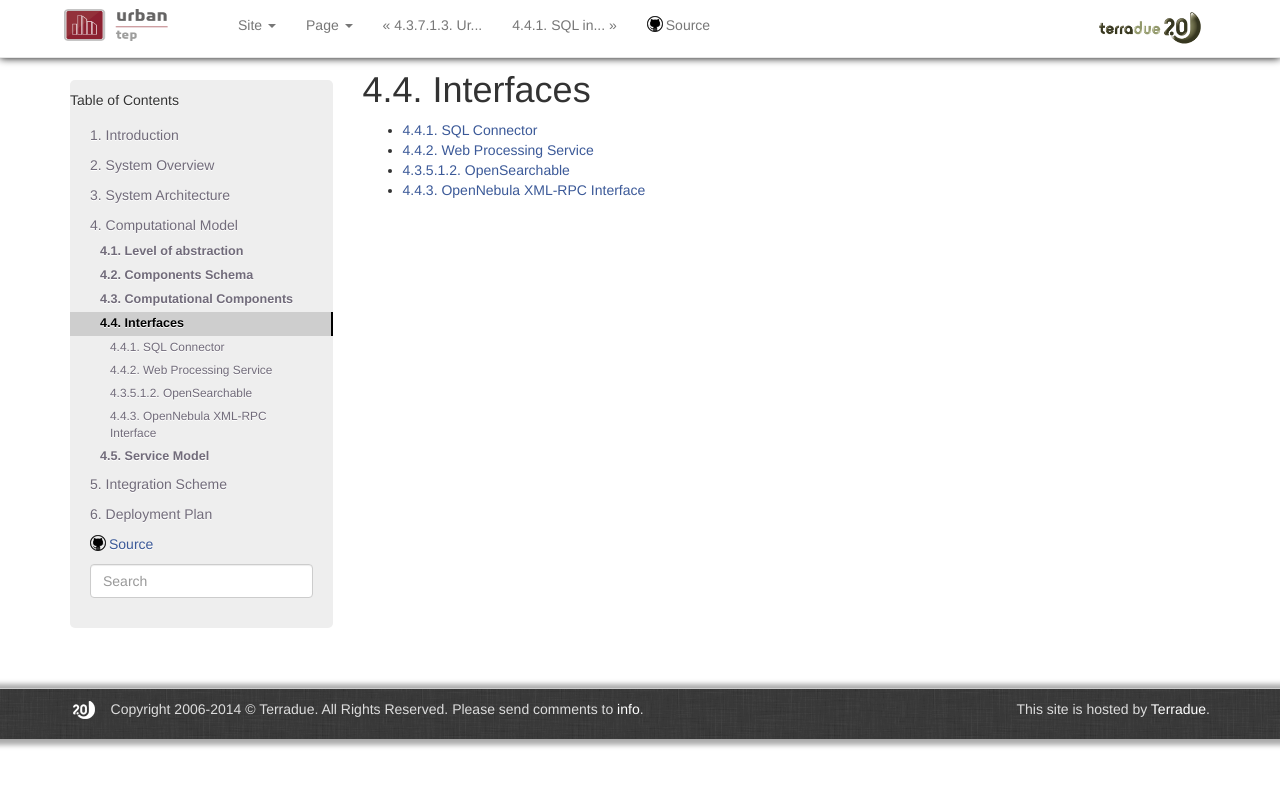
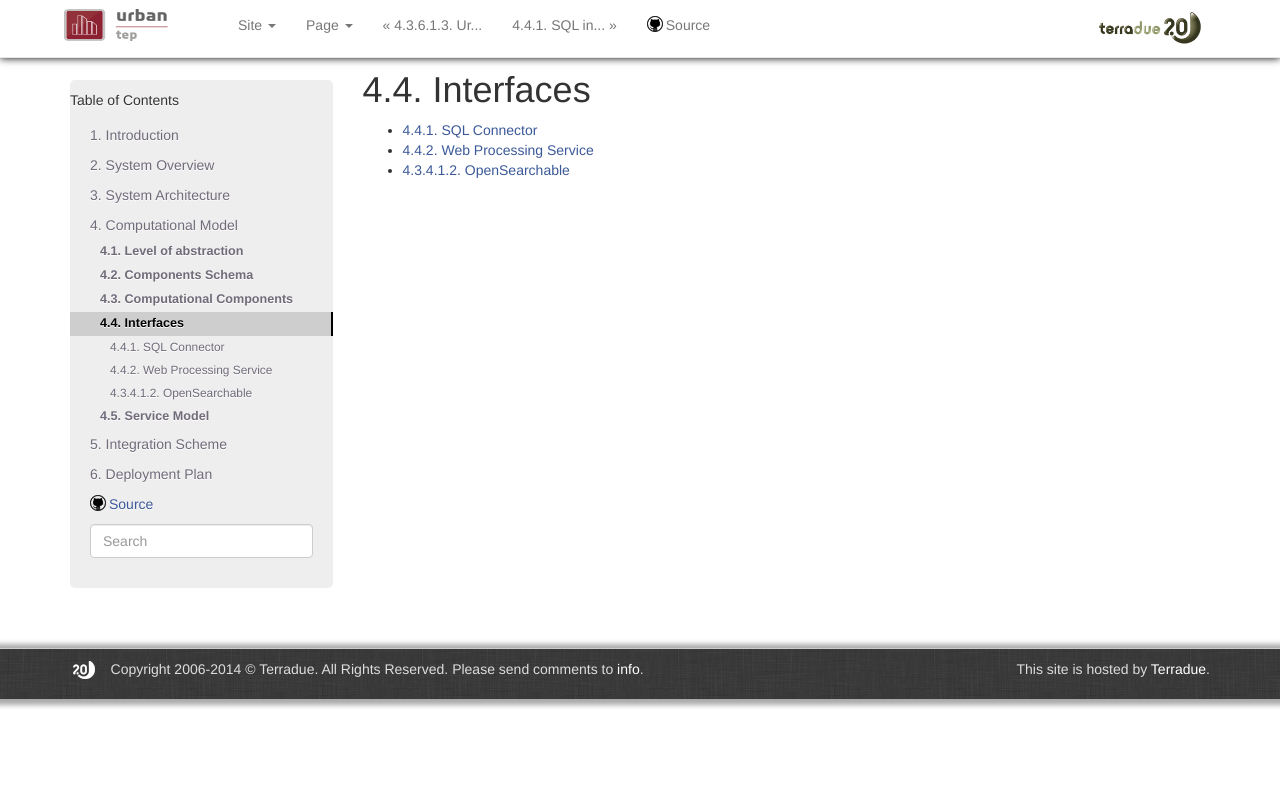
Before and after one commit to urban-tep/DDF-SDD, a Sphinx documentation site: the page built from source/computational/interfaces.rst, in a window 1280 px wide. Shown: the top 787 px of the page. Built offline with Sphinx 7.4.7, drawn with Linux system fonts in a browser that asks for light colours; pages that are not in the unit, such as notebooks, are missing from menus.

Commit message:
up
Signed-off-by: Emmanuel Mathot <emmanuel.mathot@gmail.com>

```diff
--- a/source/computational/components.rst
+++ b/source/computational/components.rst
@@ -8,7 +8,6 @@ The components list are described herafter individually grouped by their main pu
 .. toctree::
    :maxdepth: 1
 
-   Cloud <../groups/group___cloud>
    Community <../groups/group___community>
    Core <../groups/group___core>
    Model <../groups/group___model>
--- a/source/computational/interfaces.rst
+++ b/source/computational/interfaces.rst
@@ -7,4 +7,3 @@ Interfaces
    SQL Connector <../groups/group___s_q_l_connector>
    Web Processing Service <../groups/group___w_p_s>
    OpenSearchable <../groups/group___open_searchable>
-   OpenNebula XML-RPC Interface <../groups/group___open_nebula_x_m_l_r_p_c>
--- a/source/integration/package_diagram.rst
+++ b/source/integration/package_diagram.rst
@@ -9,7 +9,6 @@
 
 
    !include source/namespaces/namespace_terradue_1_1_authentication_1_1_umsso.iuml
-   !include source/namespaces/namespace_terradue_1_1_cloud.iuml
    !include source/namespaces/namespace_terradue_1_1_g_d_a_l_1_1_native.iuml
    !include source/namespaces/namespace_terradue_1_1_geo_json.iuml
    !include source/namespaces/namespace_terradue_1_1_github.iuml
@@ -18,14 +17,12 @@
    !include source/namespaces/namespace_terradue_1_1_service_model_1_1_ogc_1_1_ows_context.iuml
    !include source/namespaces/namespace_terradue_1_1_service_model_1_1_syndication.iuml
    !include source/namespaces/namespace_terradue_1_1_news.iuml
-   !include source/namespaces/namespace_terradue_1_1_open_nebula.iuml
    !include source/namespaces/namespace_terradue_1_1_open_search_1_1_data_analyzer.iuml
    !include source/namespaces/namespace_terradue_1_1_open_search_1_1_tumblr.iuml
    !include source/namespaces/namespace_terradue_1_1_open_search_1_1_twitter.iuml
    !include source/namespaces/namespace_terradue_1_1_open_search_1_1_geo_json.iuml
    !include source/namespaces/namespace_terradue_1_1_open_search.iuml
    !include source/namespaces/namespace_terradue_1_1_portal.iuml
-   !include source/namespaces/namespace_terradue_1_1_sandbox.iuml
    !include source/namespaces/namespace_terradue_1_1_tep_q_w.iuml
    !include source/namespaces/namespace_terradue_1_1_web_service_1_1_model.iuml
 
--- a/source/integration/packages.rst
+++ b/source/integration/packages.rst
@@ -29,7 +27,6 @@ Packages list
    Terradue::ServiceModel::Ogc::OwsContext <../namespaces//namespace_terradue_1_1_service_model_1_1_ogc_1_1_ows_context>
    Terradue::ServiceModel::Syndication <../namespaces//namespace_terradue_1_1_service_model_1_1_syndication>
    Terradue::News <../namespaces//namespace_terradue_1_1_news>
-   Terradue::OpenNebula <../namespaces//namespace_terradue_1_1_open_nebula>
    Terradue::OpenSearch <../namespaces//namespace_terradue_1_1_open_search>
    Terradue::OpenSearch::DataAnalyzer <../namespaces//namespace_terradue_1_1_open_search_1_1_data_analyzer>
    Terradue::OpenSearch::GeoJson <../namespaces//namespace_terradue_1_1_open_search_1_1_geo_json>
```
Also changed, not shown: other parts of source/integration/packages.rst (+0 -2 lines), source/computational/component_diagram.rst (+0 -9 lines).
